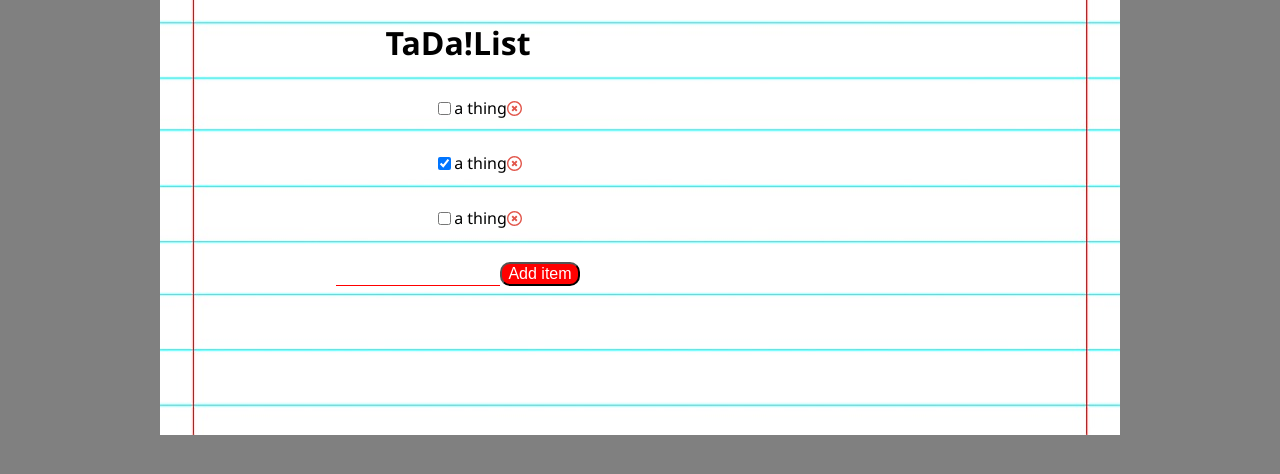
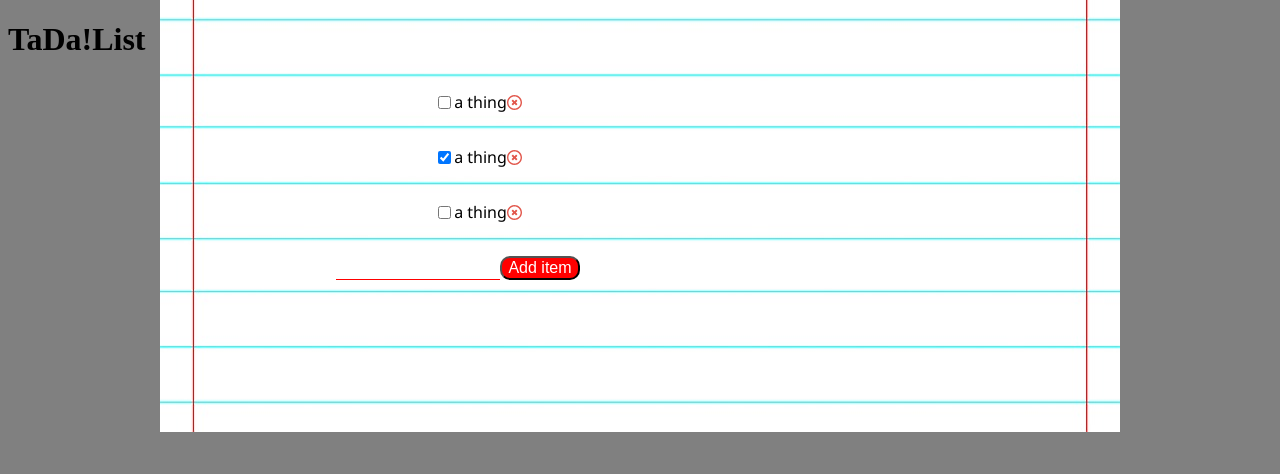
Before and after one commit to Dean-Meacham/react-todo-app, a React (Create React App) app: page / in a window 1280 px wide. Shown: the top 474 px of the page. Built offline with nearby package versions, Linux system fonts and the light colour scheme.

Commit message:
Todo.js added

```diff
--- a/src/App.css
+++ b/src/App.css
@@ -6,10 +6,10 @@ body {
   max-width: 900px;
 }
 
-h1 {
+/* h1 {
   font-family: 'Segoe UI', Tahoma, Geneva, Verdana, sans-serif;
   text-align: center;
-}
+} */
 
 ul {
   font-family: 'Segoe UI', Tahoma, Geneva, Verdana, sans-serif;
@@ -17,12 +17,12 @@ ul {
   list-style: none;
 }
 
-li {
+/* li {
   display: flex;
   justify-content: center;
   align-items: center;
   margin: 33px 0;
-}
+} */
 
 .listItems img {
   height: 15px;
--- a/src/App.js
+++ b/src/App.js
@@ -1,6 +1,7 @@
 import React from 'react';
 import './App.css';
-import cancelImg from './images/cancel.svg';
+import Todo from './Todo';
+import Header from './Header';
 
 export default class App extends React.Component {
   state = {
@@ -40,15 +41,19 @@ export default class App extends React.Component {
   render() {
     return (
       <div className="App" >
-        <h1> TaDa!List </h1>
+        {/* <h1> TaDa!List </h1> */}
+        <Header />
         <ul className="listItems" >
           {this.state.todos.map((todo, index) => (
-            <li key={index} id="item">
-              <input type="checkbox" id="check" defaultChecked={todo.completed} />
-              {todo.description}
-              <img src={cancelImg} alt="cancel-icon" />
-            </li>
-          ))}
+            <Todo key={index} todo={todo} />
+
+            // <li key={index} id="item">
+            //   <input type="checkbox" id="check" defaultChecked={todo.completed} />
+            //   {todo.description}
+            //   <img src={cancelImg} alt="cancel-icon" />
+            // </li>
+          ))
+          }
         </ul>
         <div className="addItem">
           <input
--- /dev/null
+++ b/src/Header.js
@@ -0,0 +1,14 @@
+import React from 'react'
+
+const headerStyle = {
+    fontFamily: "'Segoe UI', Tahoma, Geneva, Verdana, sans-serif;",
+    textAlign: 'center',
+}
+
+export default function Header() {
+    return (
+        <header>
+            <h1 syle={headerStyle}>TaDa!List</h1>
+        </header>
+    )
+}
--- /dev/null
+++ b/src/Todo.js
@@ -0,0 +1,21 @@
+import React from 'react';
+import cancelImg from './images/cancel.svg';
+
+const listStyle = {
+    display: 'flex',
+    justifyContent: 'center',
+    alignItems: 'center',
+    margin: '33px 0',
+}
+
+export default class Todo extends React.Component {
+    render() {
+        return (
+            <li style={listStyle}>
+                <input type="checkbox" id="check" defaultChecked={this.props.todo.completed} />
+                {this.props.todo.description}
+                <img src={cancelImg} alt="cancel-icon" />
+            </li>
+        )
+    }
+}
```
